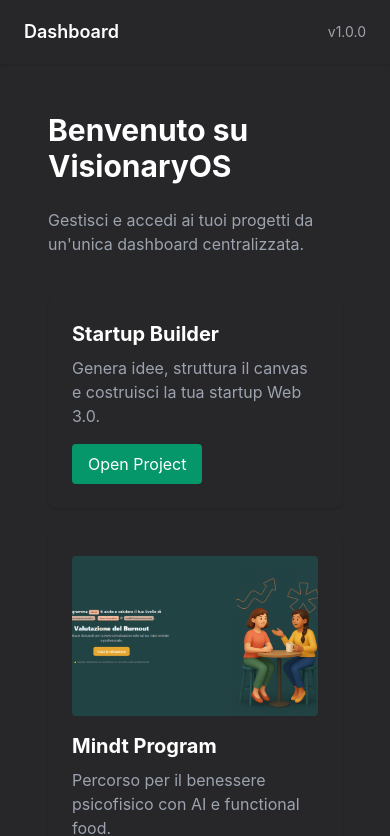
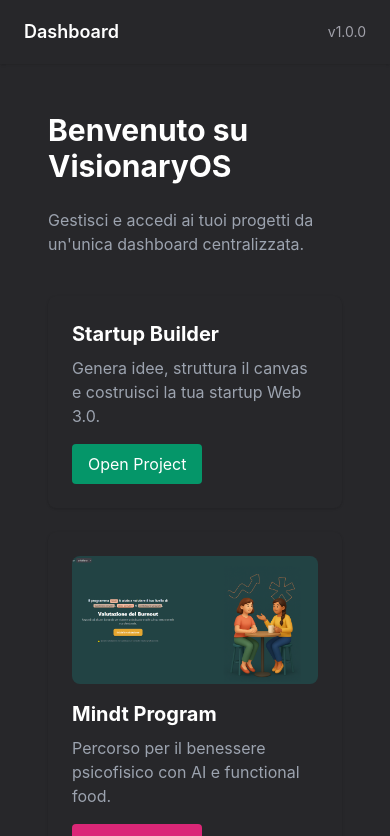
Before and after one commit to TiroLibre3dot0/Visionaryos, a React (Vite) app: page / in a window 390 px wide. Shown: the top 836 px of the page. Built offline with nearby package versions, Linux system fonts and the light colour scheme.

Commit message:
Aggiunta immagine preview per Mindt nella dashboard

```diff
--- a/src/pages/Dashboard.jsx
+++ b/src/pages/Dashboard.jsx
@@ -16,8 +16,9 @@ const Dashboard = () => {
   external: true,
   path: "https://mindt.fit",
   color: "bg-pink-600 hover:bg-pink-700",
-      image: "public/mindt-preview.png", // ✅ Preview image
+  image: "/IMG/mindt-preview.png", // ✅ corretto
 },
+
     {
       title: "TiroLibre 3.0",
       description: "Gestione profili calcistici, visibilità, trattative e carriera.",
@@ -40,7 +41,7 @@ const Dashboard = () => {
               <img
                 src={project.image}
                 alt={project.title}
-                className="w-full h-40 object-cover rounded mb-4"
+                className="w-full h-32 md:h-40 object-cover rounded-lg mb-4"
               />
             )}
             <h2 className="text-xl font-bold text-white mb-2">{project.title}</h2>
```
Lines whose indentation alone changed are shown as unchanged.
